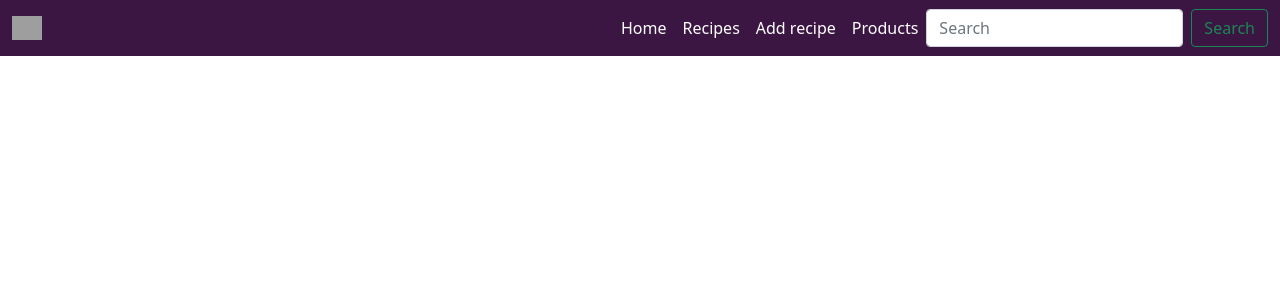
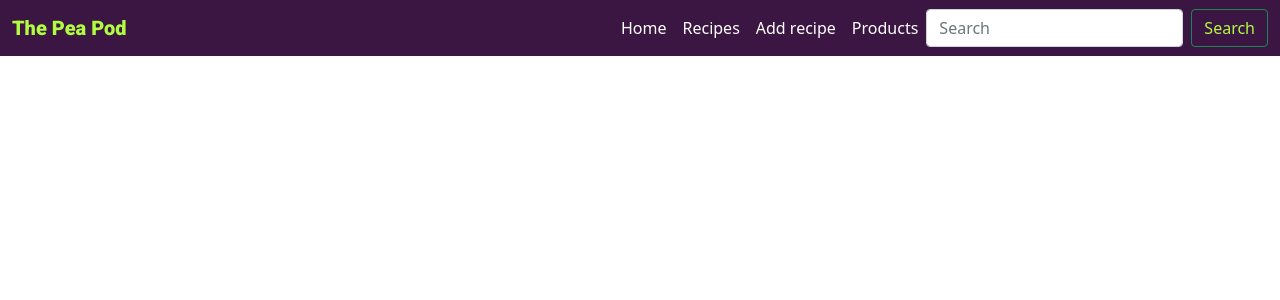
Before and after one commit to NFox13/MS3-Python-and-Data-centric-development, a Flask app: page / in a window 1280 px wide. Shown: the top 300 px of the page. Run offline with Flask 2, Linux system fonts and the light colour scheme; data that the repository does not hold is empty; some libraries are stand-ins or nearby versions; grey boxes are pictures that could not be loaded.

Commit message:
Added The Pea Pod logo and colours. Added css to the search button and menu button to match.

```diff
--- a/static/css/style.css
+++ b/static/css/style.css
@@ -1,5 +1,10 @@
 .navbar {
     background-color: #3c1642;
+}
+
+.navbar-brand {
+    color: #affc41;
+    font-family: 'Roboto', sans-serif;
 }
 
 .navbar-nav li a {
@@ -7,5 +12,10 @@
 }
 
 .fa-bars {
-    color: white;
+    color: #affc41;
+    margin: auto;
 }
+
+.btn-outline-success {
+    color: #affc41;
+}
--- a/templates/base.html
+++ b/templates/base.html
@@ -11,6 +11,8 @@
         integrity="sha384-+0n0xVW2eSR5OomGNYDnhzAbDsOXxcvSN1TPprVMTNDbiYZCxYbOOl7+AMvyTG2x" crossorigin="anonymous"
         type="text/css">
     <link rel="stylesheet" href="{{ url_for('static', filename='css/style.css') }}" type="text/css">
+    <link rel="preconnect" href="https://fonts.gstatic.com">
+    <link href="https://fonts.googleapis.com/css2?family=Roboto:wght@900&display=swap" rel="stylesheet">
     {% block styles %}
     {% endblock %}
     <title>The Pea Pod</title>
@@ -21,7 +23,7 @@
     <header>
         <nav class="navbar navbar-expand-lg">
             <div class="container-fluid">
-                <img href="{{ url_for('get_recipes') }}" src="#" alt="" width="30" height="24">
+                <a class="navbar-brand" href="{{ url_for('get_recipes') }}">The Pea Pod</a>
                 <button class="navbar-toggler" type="button" data-bs-toggle="collapse"
                     data-bs-target="#navbarSupportedContent" aria-controls="navbarSupportedContent"
                     aria-expanded="false" aria-label="Toggle navigation">
```
